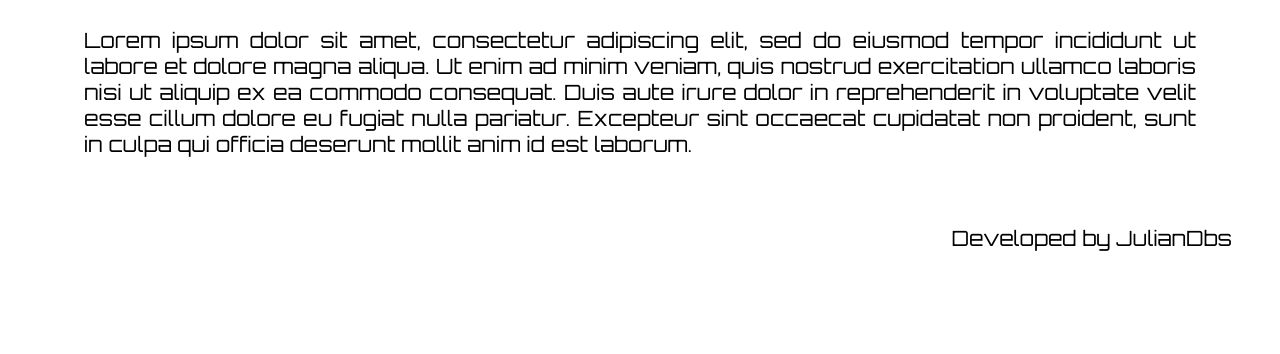
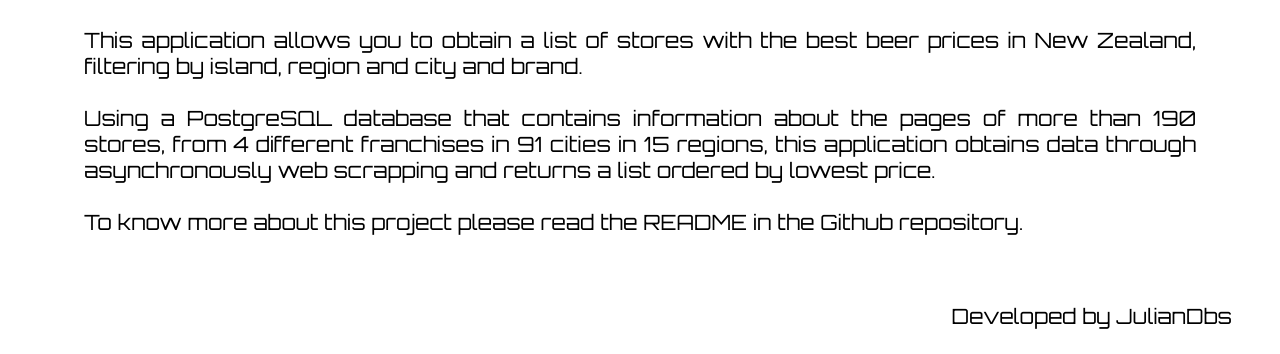
Before and after one commit to JulianDbs/juliandbs.github.io, a plain HTML site: page en/project/beerfindernz/index.html in a window 1280 px wide. Shown: the part 1538-1892 px from the top of the page. Before the commit the page ends 1814 px from the top, so only its background shows below. Drawn offline with Linux system fonts and the light colour scheme.

Commit message:
Updated project description in '/en/project/beerfindernz/index.html' file.

```diff
--- a/en/project/beerfindernz/index.html
+++ b/en/project/beerfindernz/index.html
@@ -172,10 +172,12 @@
                             </a>
                         </div>
                         <p class="project-article-div-info__p">
-                            Lorem ipsum dolor sit amet, consectetur adipiscing elit, sed do eiusmod tempor incididunt ut labore et dolore magna aliqua.
-                            Ut enim ad minim veniam, quis nostrud exercitation ullamco laboris nisi ut aliquip ex ea commodo consequat.
-                            Duis aute irure dolor in reprehenderit in voluptate velit esse cillum dolore eu fugiat nulla pariatur.
-                            Excepteur sint occaecat cupidatat non proident, sunt in culpa qui officia deserunt mollit anim id est laborum.
+                            This application allows you to obtain a list of stores with the best beer prices in New Zealand, filtering by island, region and city and brand.
+                            <br></br>
+                            Using a PostgreSQL database that contains information about the pages of more than 190 stores, from 4 different franchises in 91 cities in 15 regions,
+                            this application obtains data through asynchronously web scrapping and returns a list ordered by lowest price.
+                            <br></br>
+                            To know more about this project please read the README in the Github repository.
                         </p>
                     </div>
                 </article>
```
